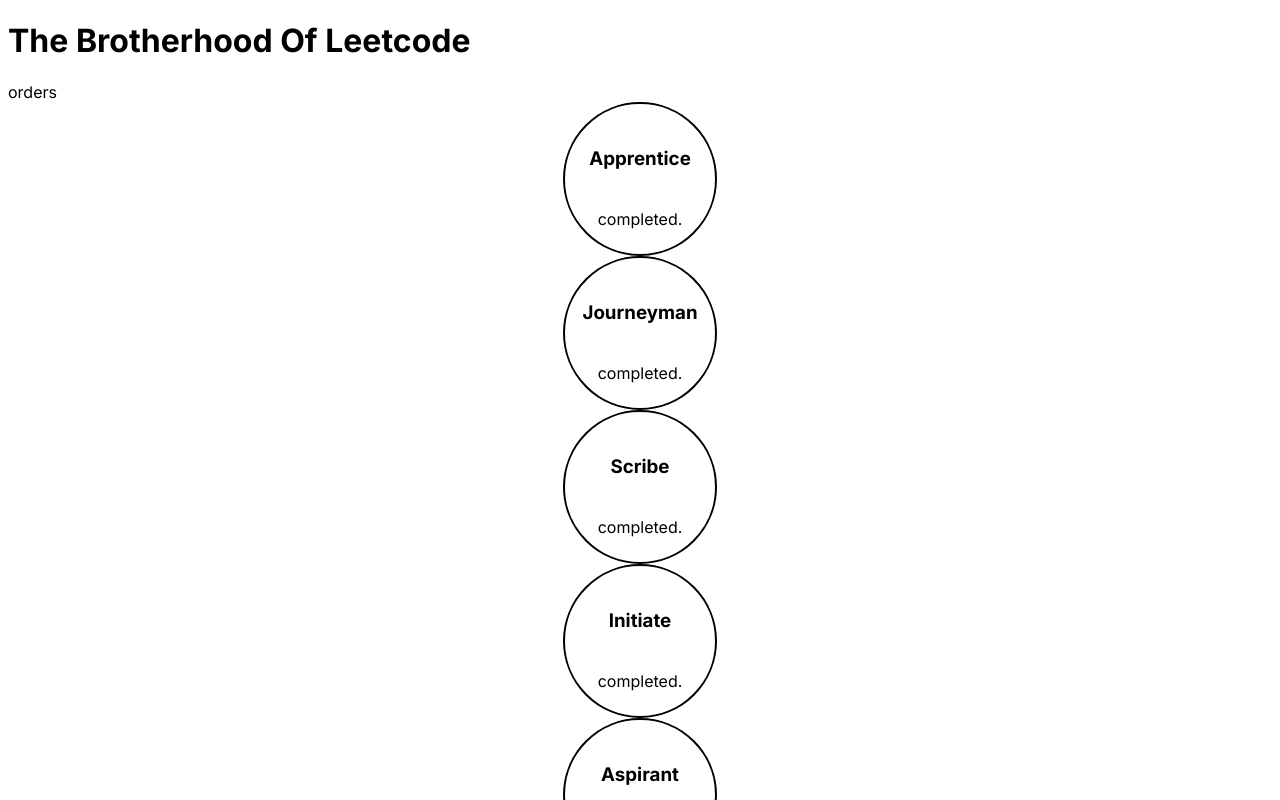
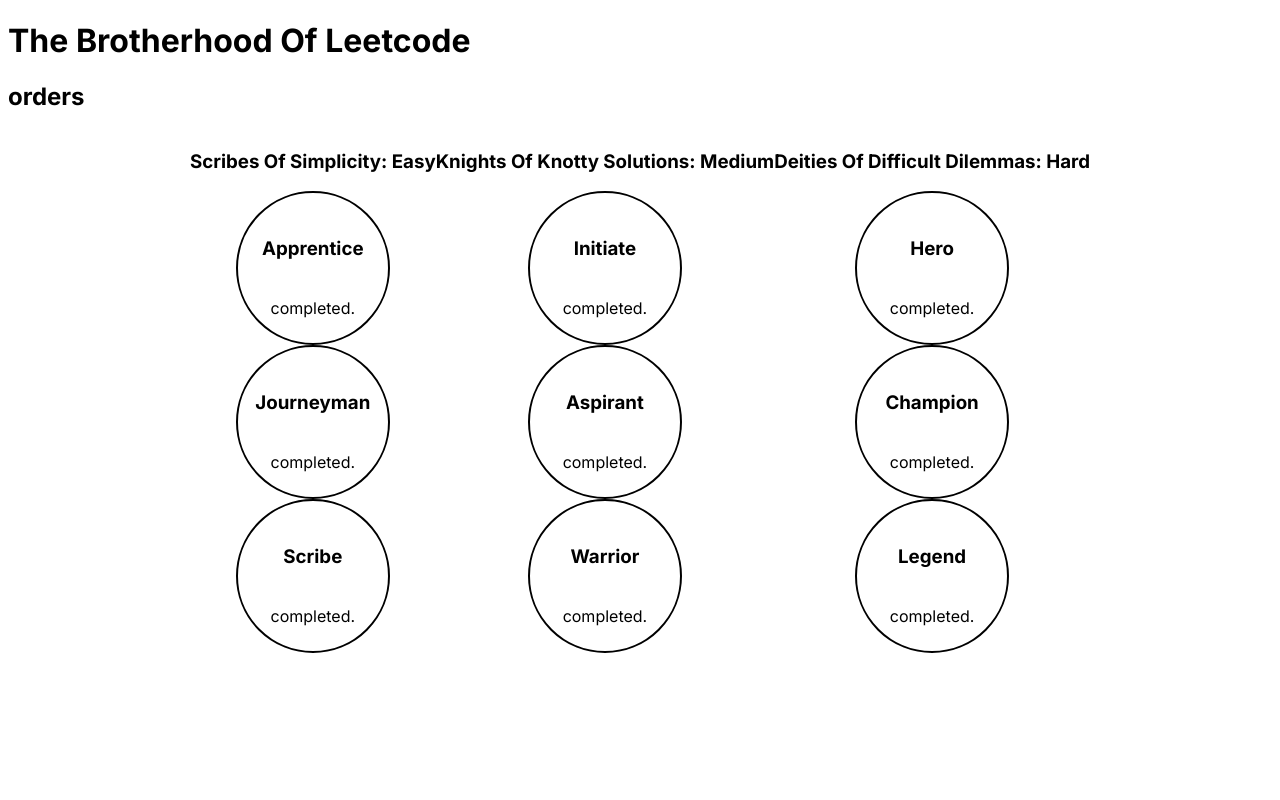
Before and after one commit to adrientremblay/BrotherhoodOfLeetcode, a Next.js app: page / in a window 1280 px wide. Shown: the top 800 px of the page. Built offline with nearby package versions, Linux system fonts and the light colour scheme.

Commit message:
Arrange the orders in rows

```diff
--- a/app/globals.css
+++ b/app/globals.css
@@ -62,7 +62,10 @@ td {
 }
 
 .orders {
-
+    display: flex;
+    align-items: center; /* Vertical alignment */
+    justify-content: center; /* Horizontal alignment */
+    flex-direction: row;
 }
 
 .order {
--- a/app/rank_table.js
+++ b/app/rank_table.js
@@ -51,15 +51,20 @@ export default function RankTable() {
             );
         });
 
-        return (<div class='order'>
-            {rank_list}
-        </div>);
+        return (
+            <div class='order'>
+                <h3>{order.orderName}: {order.difficultyName}</h3>
+                {rank_list}
+            </div>
+        );
     })
 
     return (
         <div>
-            orders
-            {orders_jsx}
+            <h2>orders</h2>
+            <div className='orders'>
+                {orders_jsx}
+            </div>
         </div>
     );
 }
```
